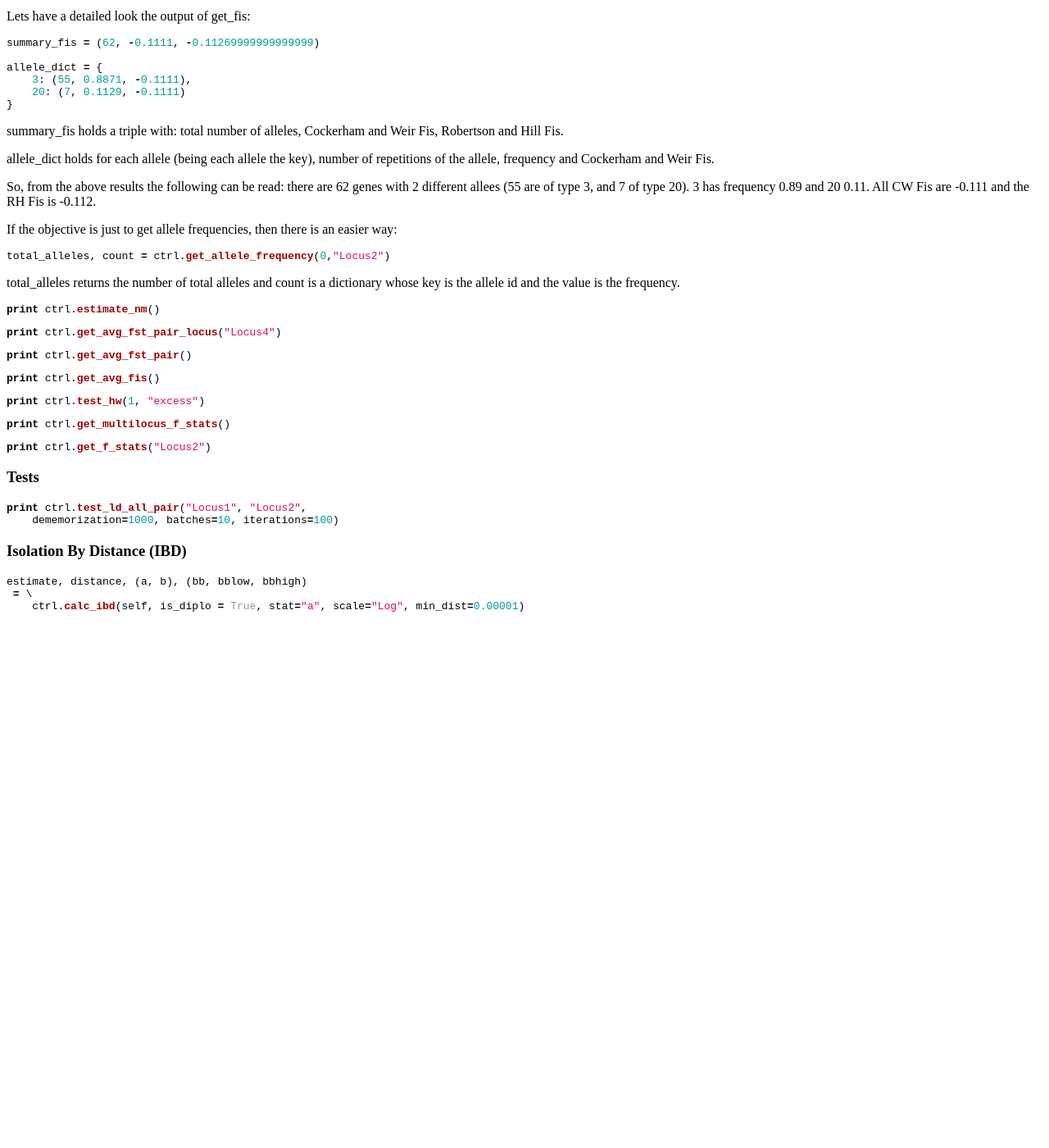
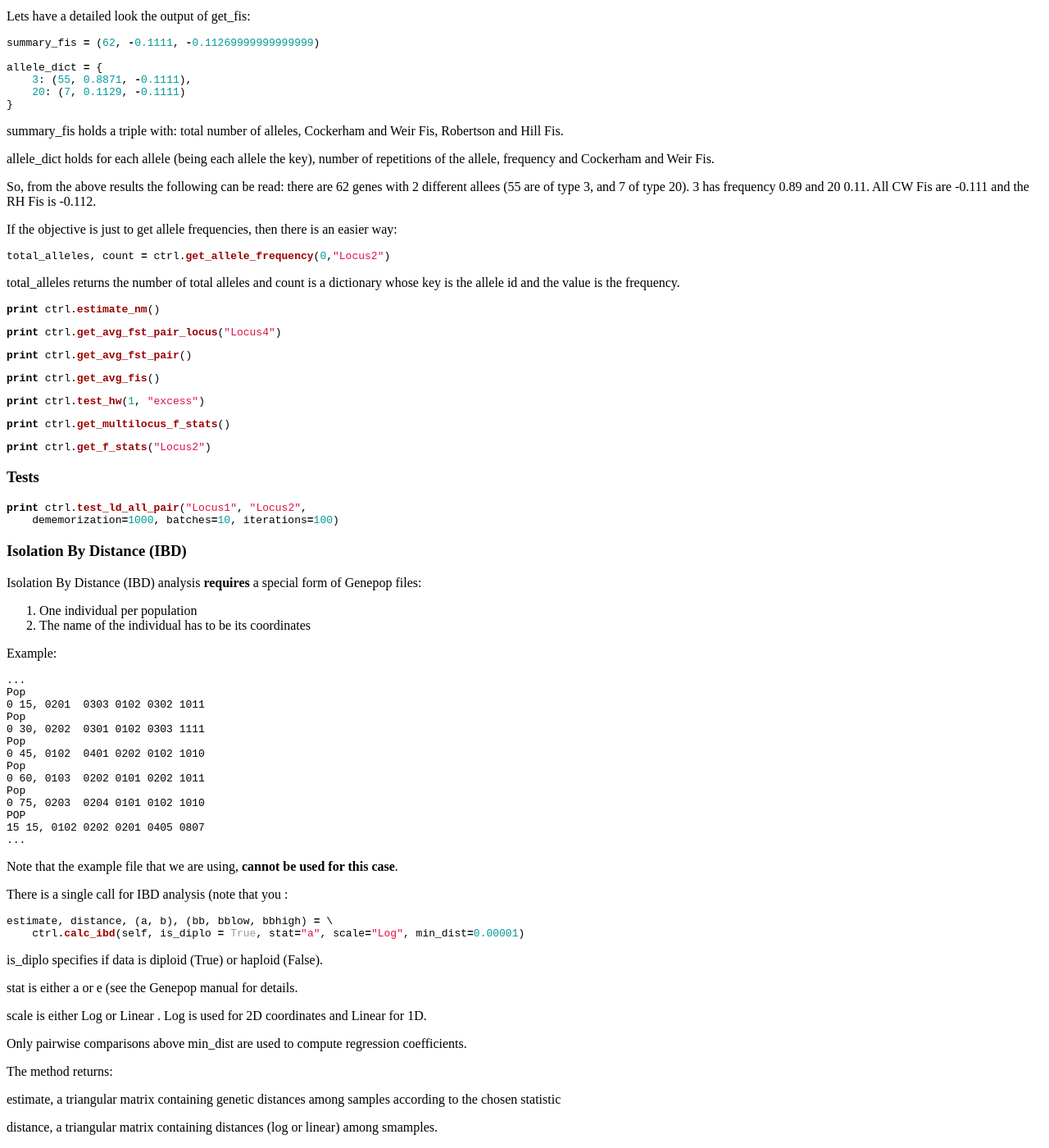
Before and after one commit to biopython/biopython.github.io, a Jekyll site: the page built from wiki/PopGen_Genepop.md, in a window 1280 px wide and 1400 px high, scrolled down 1018 px. Shown: the whole window at 82% size. Built offline with Jekyll 4.4.1, drawn with Linux system fonts in a browser that asks for light colours; before the commit the page ends 1778 px from its top, so only the background shows below that.

Commit message:
/* Isolation By Distance (IBD) */

````diff
--- a/wiki/PopGen_Genepop.md
+++ b/wiki/PopGen_Genepop.md
@@ -169,8 +169,53 @@ print ctrl.test_ld_all_pair("Locus1", "Locus2",
 
 ### Isolation By Distance (IBD)
 
+Isolation By Distance (IBD) analysis **requires** a special form of
+Genepop files:
+
+1.  One individual per population
+2.  The name of the individual has to be its coordinates
+
+Example:
+
+    ...
+    Pop
+    0 15, 0201  0303 0102 0302 1011
+    Pop
+    0 30, 0202  0301 0102 0303 1111
+    Pop
+    0 45, 0102  0401 0202 0102 1010
+    Pop
+    0 60, 0103  0202 0101 0202 1011
+    Pop
+    0 75, 0203  0204 0101 0102 1010
+    POP
+    15 15, 0102 0202 0201 0405 0807
+    ...
+
+Note that the example file that we are using, **cannot be used for this
+case**.
+
+There is a single call for IBD analysis (note that you :
+
 ``` python
-estimate, distance, (a, b), (bb, bblow, bbhigh)
- = \
+estimate, distance, (a, b), (bb, bblow, bbhigh) = \
     ctrl.calc_ibd(self, is_diplo = True, stat="a", scale="Log", min_dist=0.00001)
 ```
+
+is\_diplo specifies if data is diploid (True) or haploid (False).
+
+stat is either a or e (see the Genepop manual for details.
+
+scale is either Log or Linear . Log is used for 2D coordinates and
+Linear for 1D.
+
+Only pairwise comparisons above min\_dist are used to compute regression
+coefficients.
+
+The method returns:
+
+estimate, a triangular matrix containing genetic distances among samples
+according to the chosen statistic
+
+distance, a triangular matrix containing distances (log or linear) among
+smamples.
````
Also changed, not shown: 1 other file.
